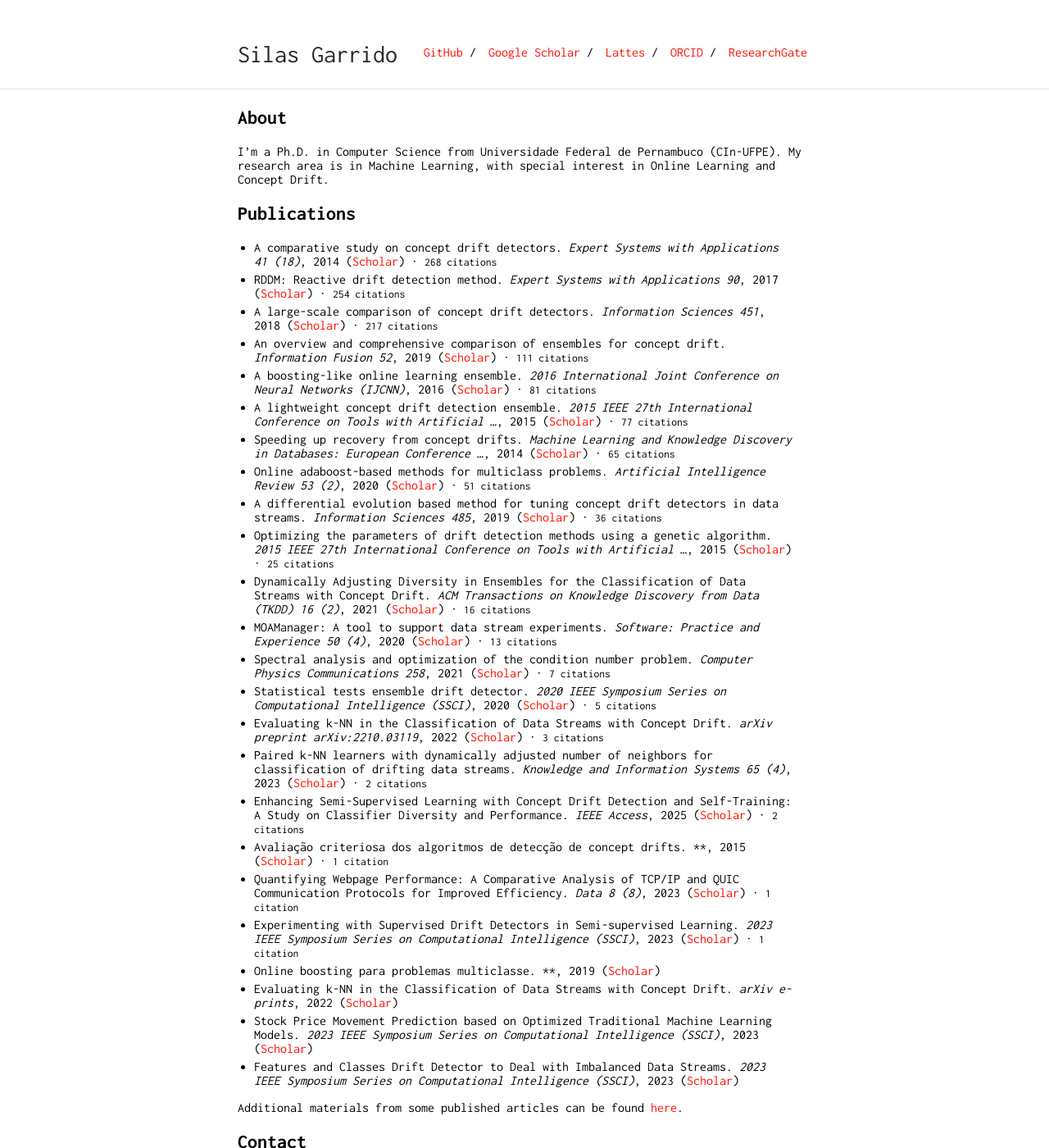
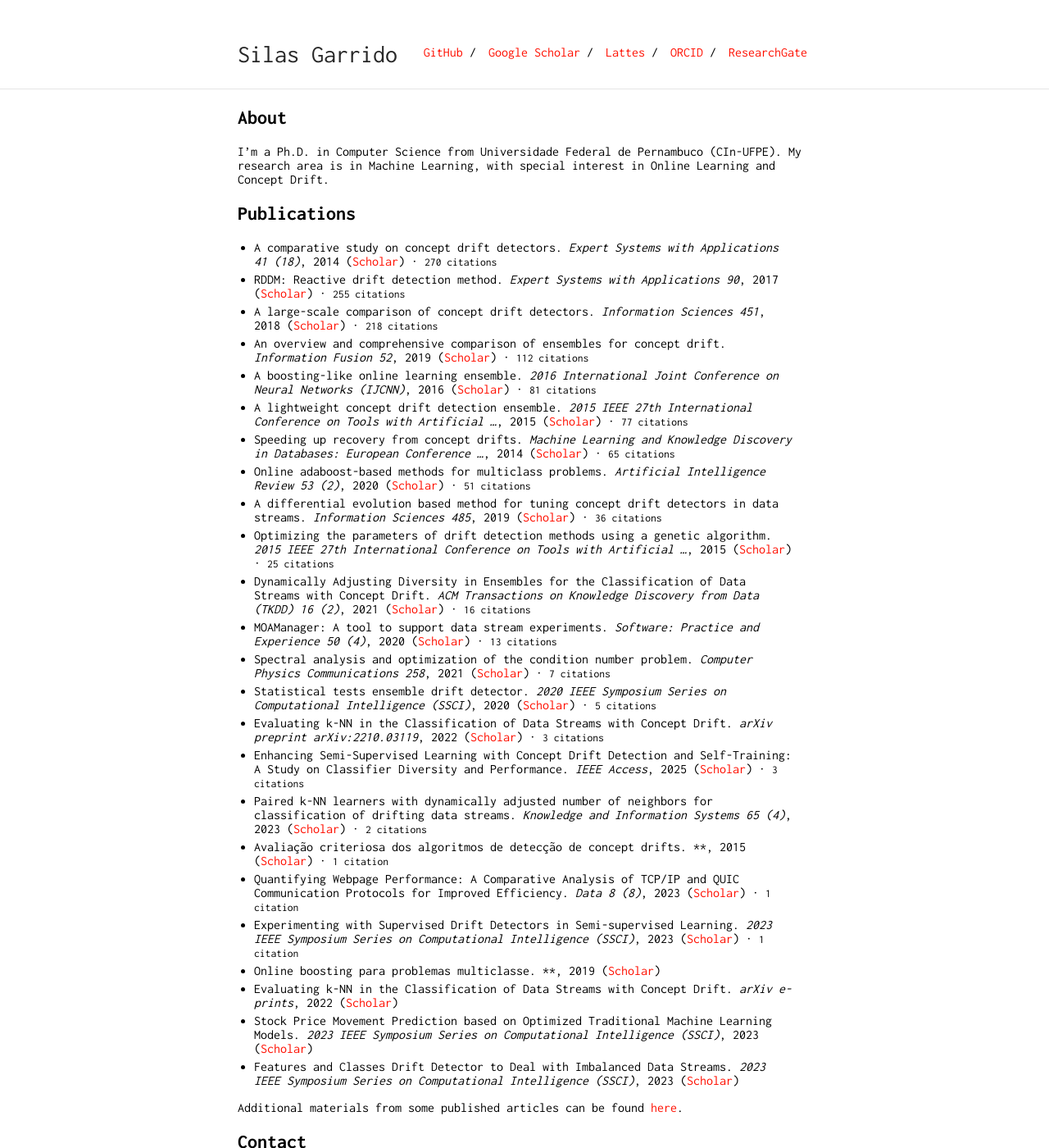
Before and after one commit to silasgtcs/silasgtcs.github.io, a Jekyll site: the page built from index.md, in a window 1280 px wide and 1400 px high. Shown: the whole window at 82% size. Built offline with Jekyll 4.4.1, drawn with Linux system fonts in a browser that asks for light colours; our own code applies the rules of GitHub Pages for plain Markdown files.

```diff
--- a/_data/publications.yml
+++ b/_data/publications.yml
@@ -1,7 +1,7 @@
 - title: A comparative study on concept drift detectors
   venue: Expert Systems with Applications 41 (18)
   year: 2014
-  citations: 268
+  citations: 270
   url: https://scholar.google.com/citations?view_op=view_citation&hl=en&user=2rFpFMcAAAAJ&pagesize=100&sortby=pubdate&citation_for_view=2rFpFMcAAAAJ:u-x6o8ySG0sC
   authors:
   - PM Gonçalves Jr
@@ -11,7 +11,7 @@
 - title: 'RDDM: Reactive drift detection method'
   venue: Expert Systems with Applications 90
   year: 2017
-  citations: 254
+  citations: 255
   url: https://scholar.google.com/citations?view_op=view_citation&hl=en&user=2rFpFMcAAAAJ&pagesize=100&sortby=pubdate&citation_for_view=2rFpFMcAAAAJ:IjCSPb-OGe4C
   authors:
   - RSM Barros
@@ -21,7 +21,7 @@
 - title: A large-scale comparison of concept drift detectors
   venue: Information Sciences 451
   year: 2018
-  citations: 217
+  citations: 218
   url: https://scholar.google.com/citations?view_op=view_citation&hl=en&user=2rFpFMcAAAAJ&pagesize=100&sortby=pubdate&citation_for_view=2rFpFMcAAAAJ:zYLM7Y9cAGgC
   authors:
   - RSM Barros
@@ -29,7 +29,7 @@
 - title: An overview and comprehensive comparison of ensembles for concept drift
   venue: Information Fusion 52
   year: 2019
-  citations: 111
+  citations: 112
   url: https://scholar.google.com/citations?view_op=view_citation&hl=en&user=2rFpFMcAAAAJ&pagesize=100&sortby=pubdate&citation_for_view=2rFpFMcAAAAJ:W7OEmFMy1HYC
   authors:
   - RSM de Barros
@@ -129,6 +129,16 @@
   - JLM Pérez
   - RSM Barros
   - SGTC Santos
+- title: 'Enhancing Semi-Supervised Learning with Concept Drift Detection and Self-Training:
+    A Study on Classifier Diversity and Performance'
+  venue: IEEE Access
+  year: 2025
+  citations: 3
+  url: https://scholar.google.com/citations?view_op=view_citation&hl=en&user=2rFpFMcAAAAJ&pagesize=100&sortby=pubdate&citation_for_view=2rFpFMcAAAAJ:3fE2CSJIrl8C
+  authors:
+  - JLM Pérez
+  - RSM Barros
+  - SGTC Santos
 - title: Evaluating k-NN in the Classification of Data Streams with Concept Drift
   venue: arXiv preprint arXiv:2210.03119
   year: 2022
@@ -138,16 +148,6 @@
   - RSM de Barros
   - SGTC Santos
   - JP Barddal
-- title: 'Enhancing Semi-Supervised Learning with Concept Drift Detection and Self-Training:
-    A Study on Classifier Diversity and Performance'
-  venue: IEEE Access
-  year: 2025
-  citations: 2
-  url: https://scholar.google.com/citations?view_op=view_citation&hl=en&user=2rFpFMcAAAAJ&pagesize=100&sortby=pubdate&citation_for_view=2rFpFMcAAAAJ:3fE2CSJIrl8C
-  authors:
-  - JLM Pérez
-  - RSM Barros
-  - SGTC Santos
 - title: Paired k-NN learners with dynamically adjusted number of neighbors for classification
     of drifting data streams
   venue: Knowledge and Information Systems 65 (4)
```
